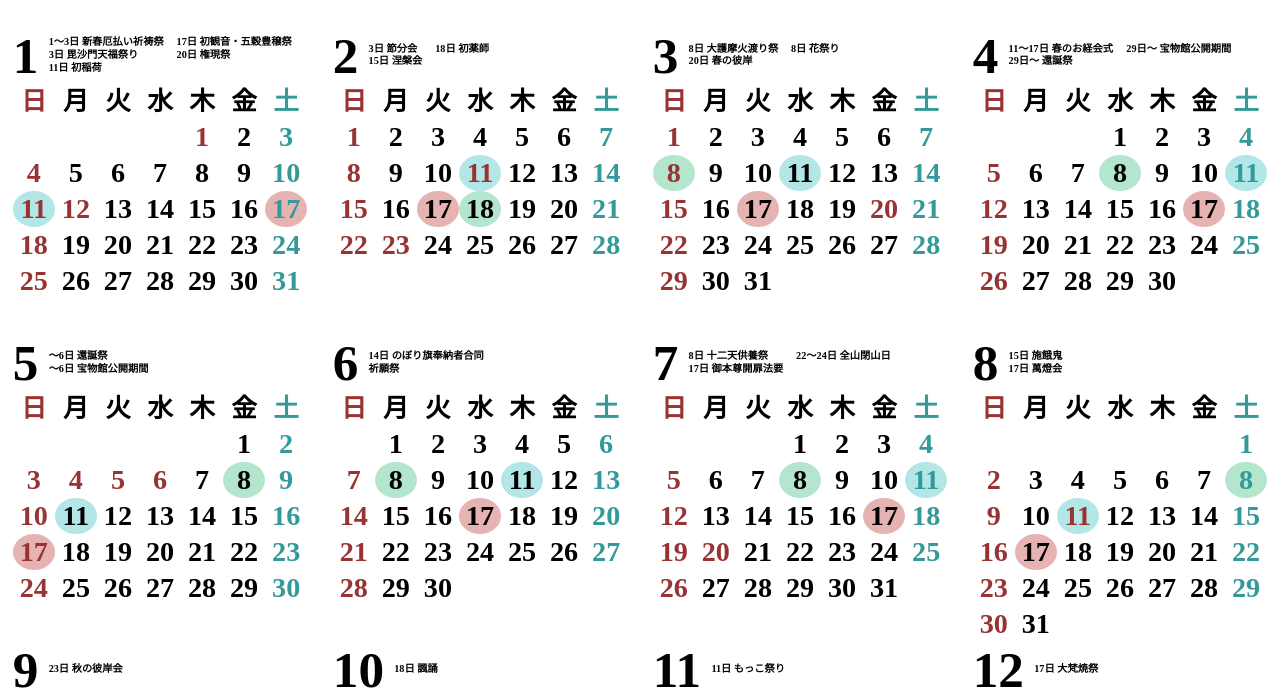
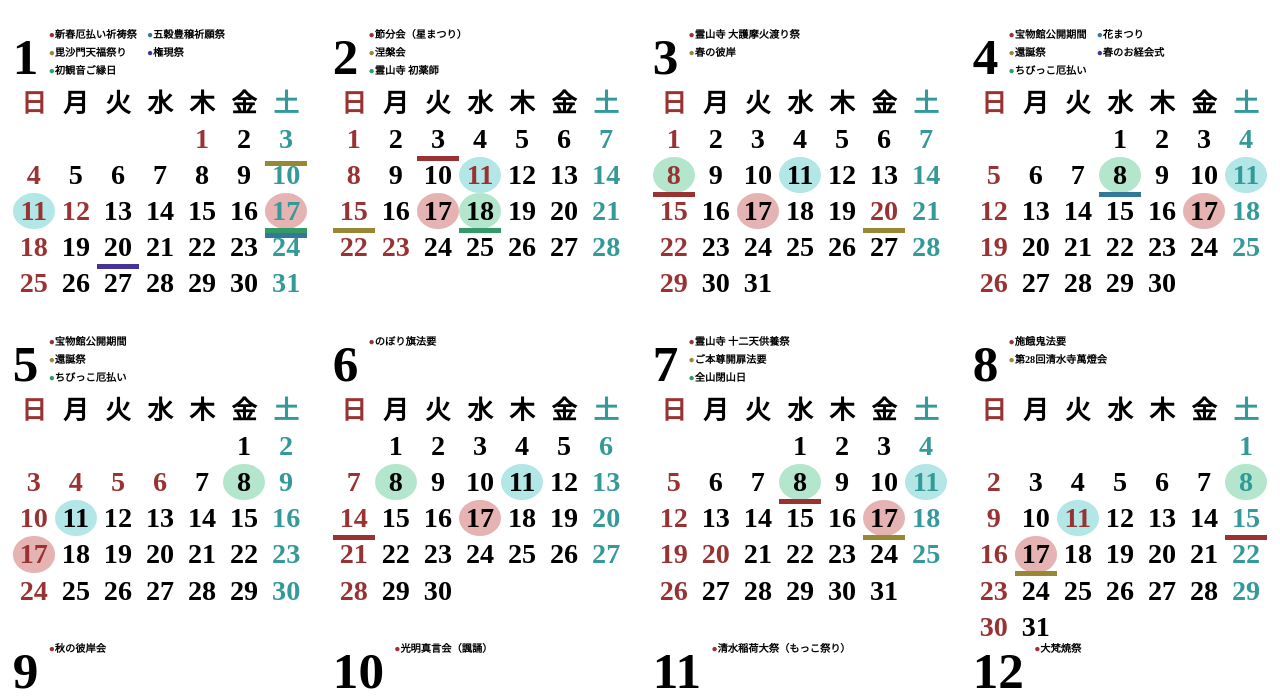
Before and after one commit to SHIMADA-Yukimasa/calendar, a plain HTML site: page index.html in a window 1280 px wide. Shown: the part 838-1537 px from the top of the page. Drawn offline with Linux system fonts and the light colour scheme; a web font is replaced by a local one.

Commit message:
予定のカレンダーへの表示
期間のある予定はまだできていません

```diff
--- a/calendar.js
+++ b/calendar.js
@@ -15,8 +15,8 @@ export async function createCalendar (year, month)  {
     monthData.classList.add('month-data');
     monthName.classList.add("month-name");
     monthName.innerText = month;
-    const eventData = await eventAdd(year, month);
-    monthData.innerHTML = eventData;
+    const [eventData, yoteiData] = await eventAdd(year, month);
+    monthData.appendChild(eventData);
     monthHead.appendChild(monthName);
     monthHead.appendChild(monthData);
     result.appendChild(monthHead);
@@ -32,7 +32,7 @@ export async function createCalendar (year, month)  {
     }
     result.appendChild(weekname);
 
-    // TODO Date オブジェクトの配列を作る
+    // Date オブジェクトの配列を作る
     const firstDay = new Date(new Date(year, month - 1, 1).setDate(-new Date(year, month - 1, 1).getDay() + 1));
     const calendarLength =  Math.ceil((((new Date(year, month, 0) - new Date(year, month - 1, 1)) / 86400000) + new Date(year, month - 1, 1).getDay()) / 7) * 7;
     const dateArray = new Array(calendarLength);
@@ -44,7 +44,7 @@ export async function createCalendar (year, month)  {
         dateArray[i] = result;
     }
 
-    // TODO カレンダー作成
+    // カレンダー作成
     const calendar = document.createElement('div');
     calendar.classList.add('calendarContainar');
     for (let i = 0; i < dateArray.length; i++){
@@ -55,13 +55,39 @@ export async function createCalendar (year, month)  {
             div.innerText = " ";
         }
         const style = document.createAttribute('style');
-        style.value = `grid-row: ${Math.floor((i + 7) / 7)};`
+        style.value += `grid-row: ${Math.floor((i + 7) / 7)};`
                     + `grid-column: ${dateArray[i].getDay() + 1};`
         div.setAttributeNode(style);
         div.classList.add('y' + year, 'm' + month, 'd' + dateArray[i].getDate(),weekName[dateArray[i].getDay()],'w' + dateArray[i].weekNumber )
         calendar.appendChild(div);
     }
     result.appendChild(calendar);
-    eventAdd(year,month );
+    yoteiData.forEach((v, i) => {
+        yoteiLine(i + 1, v[4], v[2], v[3]).forEach(v =>{
+            calendar.appendChild(v);
+        });
+    });
     return result;
 }
+
+function yoteiLine(index, r, _start, _end) {
+    const __start = _start.split('/');
+    const __end = _end.split('/');
+    console.log(new Date(__start[0], __start[1] - 1, __start[2]))
+    const firstDay = new Date(__start[0], __start[1] - 1, 1 - new Date(__start[0], __start[1] - 1,1).getDay());
+    if (_start === _end) {
+        const result = document.createElement('div');
+        result.classList.add(`line-${index}`)
+        const style = document.createAttribute('style');
+        const row = Math.floor((new Date(__start[0], __start[1] - 1, __start[2]) - firstDay) / (1000 * 60 * 60 * 24 * 7)) + 1;
+        const column = new Date(__start[0], __start[1] - 1, __start[2]).getDay() + 1;
+        console.log(new Date(__start[0], __start[1] -1 , __start[2]), column)
+    style.value = `height: 5px; position: relative; top: ${35 + 5 * r}px;`
+                + `grid-row: ${row}; grid-column: ${column};`;
+        result.setAttributeNode(style);
+        return [result];
+    } else {
+        // TODO 期間のある予定
+        return [document.createElement('div')];
+    }
+};
--- a/nationalHoliday.js
+++ b/nationalHoliday.js
@@ -10,12 +10,12 @@ async function csvToMap() {
             const text = await Response.text();
             const map = new Map();
             const arr = text.split(/\r\n|\n/);
-            arr.forEach((v,i) => {
+            arr.forEach((v, i) => {
                 const value = v.split(',');
                 map.set(value[0], value[1]);
             });
             return map;
-    } catch(error) {
+        } catch (error) {
             console.error(`csvファイルが読めませんでした: ${error}`);
         }
     };
@@ -26,7 +26,7 @@ for (let i = 1; i <= 366; i++) {
         const dateText = `${date.getFullYear()}/${date.getMonth() + 1}/${date.getDate()}`;
         if (syukujitsu.get(dateText)) {
             const day = document.querySelector(`.m${date.getMonth() + 1}.d${date.getDate()}`);
-        day.setAttribute('style',"color: hsl(0, 50%, 40%);");
+            day.style.color = "hsl(0, 50%, 40%)";
         }
     }
 }
--- a/style.css
+++ b/style.css
@@ -6,19 +6,21 @@
     --reizan-theme: 60;
     --main-color:180;
     --sub-color: 30;
-    --main-font:
+    --s-primary: 50%;
+    --l-primary: 40%;
+    --l-secondary: 80%;
 }
 
 .kiyomizu {
-    color: hsl(var(--kiyomizu-theme), 50%, 40%);
+    color: hsl(var(--kiyomizu-theme), var(--s-primary), var(--l-primary));
 }
 
 .inari {
-    color: hsl(var(--inari-theme), 55%, 40%);
+    color: hsl(var(--inari-theme), var(--s-primary), var(--l-primary));
 }
 
 .reizan {
-    color: hsl(var(--reizan-theme), 55%, 35%);
+    color: hsl(var(--reizan-theme), var(--s-primary), var(--l-primary));
 }
 
 
@@ -77,7 +79,7 @@ input {
 .description {
     text-align: center;
     font-size: 2vw;
-    color: hsl(var(--sub-color), 55%, 43%);
+    color: hsl(var(--sub-color), var(--s-primary), var(--l-primary));
 }
 
 .name {
@@ -171,11 +173,19 @@ input {
 }
 
 .month-data {
+    height: 6em;
+    flex-wrap: wrap;
     font-size: 0.8vw;
     font-weight: bold;
-    line-height: 1vw;
-    column-count: 2;
-    column-gap: 1vw;
+}
+
+.yotei-containar {
+    height: 100%;
+    display: flex;
+    flex-direction: column;
+    justify-content: start;
+    gap: 0em 1em;
+    flex-wrap: wrap;
 }
 
 .foot-copy {
@@ -219,24 +229,24 @@ input {
 /* 御縁日 */
 
 .sun {
-    color: hsl(0, 50%, 40%);
+    color: hsl(0, var(--s-primary), var(--l-primary));
 }
 
 .sat {
-    color: hsl(180, 50%, 40%);
+    color: hsl(180, var(--s-primary), var(--l-primary));
 }
 
 .d8 {
-    background-color: hsl(150, 50%, 80%);
+    background-color: hsl(150, var(--s-primary), var(--l-secondary));
     border-radius: 50%;
 }
 .d11 {
-    background-color: hsl(180, 50%, 80%);
+    background-color: hsl(180, var(--s-primary), var(--l-secondary));
     border-radius: 50%;
 }
 
 .d17 {
-    background-color: hsl(0, 50%, 80%);
+    background-color: hsl(0, var(--s-primary), var(--l-secondary));
     border-radius: 50%;
 }
 
@@ -250,6 +260,64 @@ input {
 }
 
 .m2.d18 {
-    background-color: hsl(150, 50%, 80%);
+    background-color: hsl(150, var(--s-primary), var(--l-secondary));
     border-radius: 50%;
 }
+
+
+/* 色とか */
+
+.yotei-1::before {
+    content: "●";
+    color: hsl(0, var(--s-primary), var(--l-primary));
+}
+
+.yotei-2::before {
+    content: "●";
+    color: hsl(50, var(--s-primary), var(--l-primary));
+}
+
+.yotei-3::before {
+    content: "●";
+    color: hsl(150, var(--s-primary), var(--l-primary));
+}
+
+.yotei-4::before {
+    content: "●";
+    color: hsl(200, var(--s-primary), var(--l-primary));
+}
+
+.yotei-5::before {
+    content: "●";
+    color: hsl(250, var(--s-primary), var(--l-primary));
+}
+
+.yotei-6::before {
+    content: "●";
+    color: hsl(300, var(--s-primary), var(--l-primary));
+}
+
+
+.line-1 {
+    background-color: hsl(0, var(--s-primary), var(--l-primary));
+}
+
+.line-2 {
+    background-color: hsl(50, var(--s-primary), var(--l-primary));
+}
+
+.line-3 {
+    background-color: hsl(150, var(--s-primary), var(--l-primary));
+}
+
+.line-4 {
+    background-color: hsl(200, var(--s-primary), var(--l-primary));
+}
+
+.line-5 {
+    background-color: hsl(250, var(--s-primary), var(--l-primary));
+}
+
+.line-6 {
+    background-color: hsl(300, var(--s-primary), var(--l-primary));
+}
--- a/yotei.csv
+++ b/yotei.csv
@@ -1,26 +1,25 @@
-k,1～3日 新春厄払い祈祷祭,2026/1/1,2026/1/3
-k,3日 毘沙門天福祭り,2026/1/3,2026/1/3
-i,11日 初稲荷,2026/1/11,2026/1/11
-k,17日 初観音・五穀豊穣祭,2026/1/17,2026/1/17
-k,20日 権現祭,2026/1/20,2026/1/20
-k,3日 節分会,2026/2/3,2026/2/3
-k,15日 涅槃会,2026/2/15,2026/2/15
-r,18日 初薬師,2026/2/18,2026/2/18
-r,8日 大護摩火渡り祭,2026/3/8,2026/3/8
-k,20日 春の彼岸,2026/3/20,2026/3/20
-k,8日 花祭り,2026/3/8,2026/3/8
-k,11～17日 春のお経会式,2026/4/11,2026/4/17
-k,29日～ 還誕祭,2026/4/29,2026/5/6
-k,29日～ 宝物館公開期間,2026/4/29,2026/5/6
-k,～6日 還誕祭,2026/5/1,2026/5/6
-k,～6日 宝物館公開期間,2026/5/1,2026/5/6
-k,14日 のぼり旗奉納者合同祈願祭,2026/6/14,2026/6/14
-r,8日 十二天供養祭,2026/7/8,2026/7/8
-k,17日 御本尊開扉法要,2026/7/17,2026/7/17
-k,22～24日 全山閉山日,2026/7/22,2026/7/24
-k,15日 施餓鬼,2026/8/15,2026/8/15
-k,17日 萬燈会,2026/8/17,2026/8/17
-k,23日 秋の彼岸会,2026/9/23,2026/9/23
-k,18日 諷誦,2026/10/18,2026/10/18
-i,11日 もっこ祭り,2026/11/11,2026/11/11
-k,17日 大梵焼祭,2026/12/17,2026/12/17
+清水,新春厄払い祈祷祭,2026/1/1,2026/1/3,0
+清水,毘沙門天福祭り,2026/1/3,2026/1/3,1
+清水,初観音ご縁日,2026/1/17,2026/1/17,0
+清水,五穀豊穣祈願祭,2026/1/17,2026/1/17,1
+清水,権現祭,2026/1/20,2026/1/20,0
+清水,節分会（星まつり）,2026/2/3,2026/2/3,0
+清水,涅槃会,2026/2/15,2026/2/15,0
+霊山,霊山寺 初薬師,2026/2/18,2026/2/18,0
+霊山,霊山寺 大護摩火渡り祭,2026/3/8,2026/3/8,0
+清水,春の彼岸,2026/3/20,2026/3/20,0
+清水,宝物館公開期間,2026/4/29,2026/5/6,1
+清水,還誕祭,2026/4/29,2026/5/6,0
+清水,ちびっこ厄払い,2026/4/29,2026/5/6,2
+清水,花まつり,2026/4/8,2026/4/8,0
+清水,春のお経会式,2026/4/11,2026/4/17,0
+清水,のぼり旗法要,2026/6/14,2026/6/14,0
+霊山,霊山寺 十二天供養祭,2026/7/8,2026/7/8,0
+清水,ご本尊開扉法要,2026/7/17,2026/7/17,0
+閉山,全山閉山日,2026/7/22,2026/7/24,0
+清水,施餓鬼法要,2026/8/15,2026/8/15,0
+清水,第28回清水寺萬燈会,2026/8/17,2026/8/17,0
+清水,秋の彼岸会,2026/9/23,2026/9/23,0
+清水,光明真言会（諷誦）,2026/10/18,2026/10/18,0
+稲荷,清水稲荷大祭（もっこ祭り）,2026/11/11,2026/11/11,0
+清水,大梵焼祭,2026/12/17,2026/12/17,0
--- a/yotei.js
+++ b/yotei.js
@@ -21,15 +21,22 @@ async function csvToArr() {
 
 const  tmp = await csvToArr();
 const yotei = tmp.filter(v => Boolean(v));
-const yoteiArr = [];
+const yoteiDiv = document.createElement('div');
+let yoteiData = [];
+let yoteiID = 1;
+yoteiDiv.classList.add('yotei-containar');
 yotei.forEach((v, i) => {
+    const value = document.createElement('div');
     const data = v.split(',');
-    const date = data[2].split('/');
-    if (year === parseInt(date[0]) && month === parseInt(date[1])) {
-        yoteiArr.push(data[1]);
+    const start = data[2].split('/');
+    const end = data[3].split('/');
+    if ((year === parseInt(start[0]) && month === parseInt(start[1]))
+      || year === parseInt(end[0]) && month === parseInt(end[1])) {
+        value.classList.add(`yotei-${yoteiID++}`);
+        yoteiData.push(data);
+        value.innerText = data[1];
+        yoteiDiv.appendChild(value);
     }
 });
-const result = yoteiArr.join('<br>');
-console.log(result)
-return result;
+return [yoteiDiv, yoteiData];
 }
```
Lines whose indentation alone changed are shown as unchanged.
